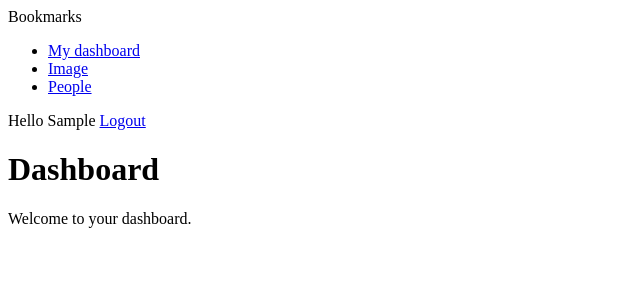
After one commit to ArtProPy/bookmarks, a Django app: page /account/ in a window 1280 px wide. The commit adds this page. Shown: the top 300 px of the page, without its empty margins (0-640 px from the left). Run offline with Django 3.2, Linux system fonts and the light colour scheme; the visitor is signed in with stand-in values (Sample User, id 1).

```diff
--- /dev/null
+++ b/account/templates/account/dashboard.html
@@ -0,0 +1,8 @@
+{% extends 'base.html' %}
+
+{% block title %}Dashboard{% endblock %}
+
+{% block content %}
+    <h1>Dashboard</h1>
+    <p>Welcome to your dashboard.</p>
+{% endblock %}
--- a/account/templates/base.html
+++ b/account/templates/base.html
@@ -10,7 +10,28 @@
 </head>
 <body>
     <div class="header">
-        <span id="logo">Bookmarks</span>
+        <span class="logo">Bookmarks</span>
+        {% if request.user.is_authenticated %}
+            <ul class="menu">
+                <li {% if section == 'dashboard' %} class="selected" {% endif %}>
+                    <a href="{% url 'dashboard' %}">My dashboard</a>
+                </li>
+                <li {% if section == 'image' %} class="selected" {% endif %}>
+                    <a href="#">Image</a>
+                </li>
+                <li {% if section == 'people' %} class="selected" {% endif %}>
+                    <a href="#">People</a>
+                </li>
+            </ul>
+        {% endif %}
+        <span class="user">
+            {% if request.user.is_authenticated %}
+                Hello {{ request.user.first_name }}
+                <a href="{% url 'logout' %}">Logout</a>
+            {% else %}
+                <a href="{% url 'login' %}">Log-in</a>
+            {% endif %}
+        </span>
     </div>
     <div id="content">{% block content %}{% endblock %}</div>
 </body>
--- a/account/urls.py
+++ b/account/urls.py
@@ -1,6 +1,10 @@
 from django.urls import path
+from django.contrib.auth import views as auth_views
 from . import views
 
 urlpatterns = [
-    path('login/', views.user_login, name='login')
+    #path('login/', views.user_login, name='login'),
+    path('', views.dashboard, name='dashboard'),
+    path('login/', auth_views.LoginView.as_view(), name='login'),
+    path('logout/', auth_views.LogoutView.as_view(), name='logout'),
 ]
--- a/account/views.py
+++ b/account/views.py
@@ -1,4 +1,5 @@
 from django.contrib.auth import authenticate, login
+from django.contrib.auth.decorators import login_required
 from django.http import HttpResponse
 from django.shortcuts import render
 
@@ -24,3 +25,8 @@ def user_login(request):
     else:
         form = LoginForm()
     return render(request, 'account/login.html', {'form': form})
+
+
+@login_required
+def dashboard(request):
+    return render(request, 'account/dashboard.html', {'section': 'dashboard'})
--- a/bookmarks/settings.py
+++ b/bookmarks/settings.py
@@ -119,3 +119,7 @@ USE_TZ = True
 # https://docs.djangoproject.com/en/2.0/howto/static-files/
 
 STATIC_URL = '/static/'
+
+LOGIN_REDIRECT_URL = 'dashboard'
+LOGIN_URL = 'login'
+LOGOUT_URL = 'logout'
```
Also changed, not shown: account/templates/registration/logged_out.html (added, +10 -0 lines), account/templates/registration/login.html (added, +20 -0 lines).
